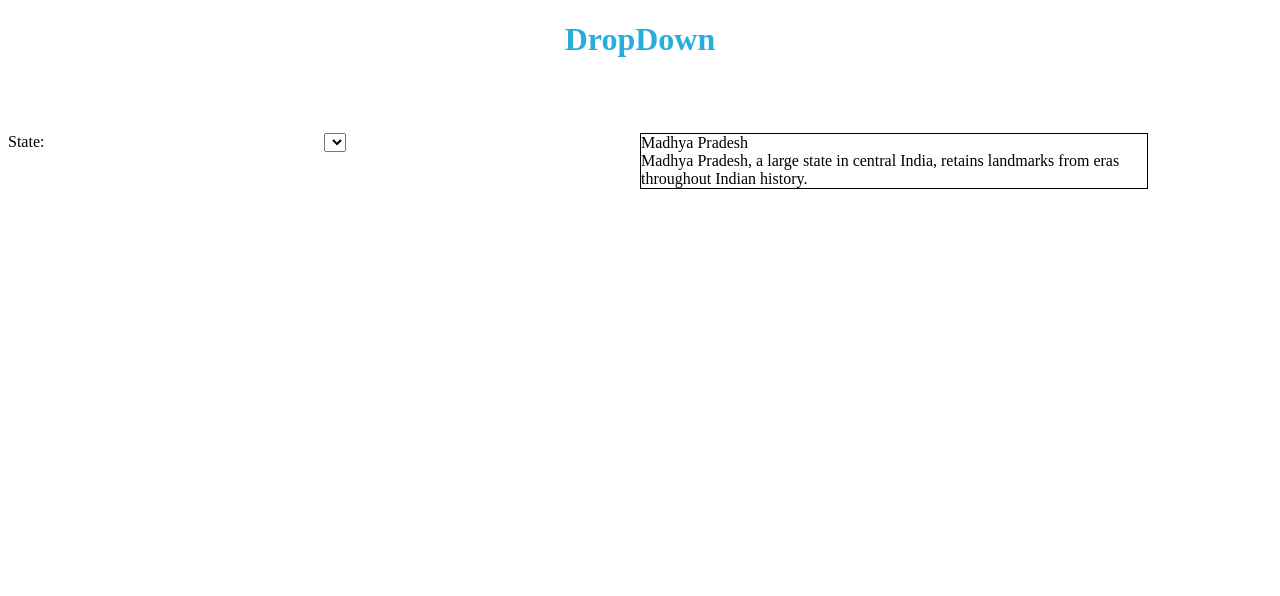
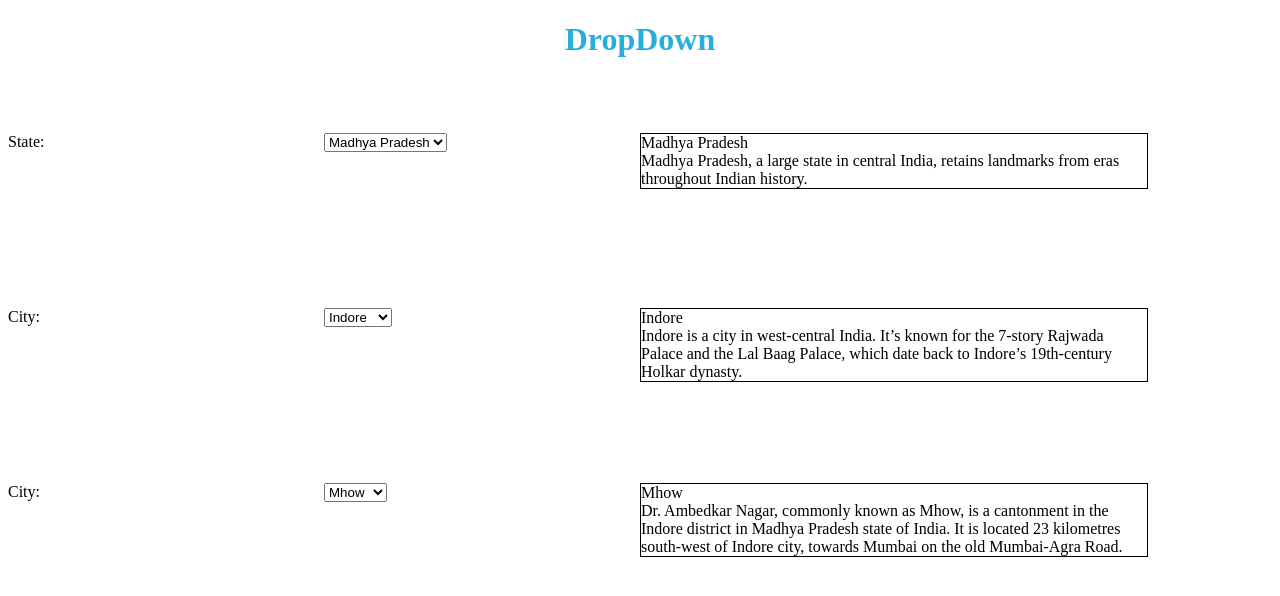
Before and after one commit to JyothirmaiKakumanu/React-will-you-be-my-valentine---Dropdown, a React app: page / in a window 1280 px wide. Built offline with nearby package versions, Linux system fonts and the light colour scheme.

Commit message:
committed

```diff
--- a/src/components/CityDetails.js
+++ b/src/components/CityDetails.js
@@ -1,9 +1,22 @@
-import React from 'react';
+import React, { useState } from 'react';
+import LandmarkDetails from './LandmarkDetails';
 
 const CityDetails = ({cityList,cityname,setcity}) => {
 
     console.log("in city details");
     console.log(`cityName${cityList[0].name}`);
+    const [landmark,setLandmark] = useState(0);
+
+
+    const cityOptions =(arr)=>{
+        console.log("inside city options");
+        let cities = arr.map((city,index)=>{
+            console.log("in city fun"+arr[index].name);
+            return <option key ={index} value={index}>{arr[index].name}</option>
+        })
+        return cities;
+    }
+
     return (
         <>
         {/* <br/> */}
@@ -14,20 +27,21 @@ const CityDetails = ({cityList,cityname,setcity}) => {
                 <select id="city" value={cityname}
                 onChange={event=>{
                     let cityname = parseInt(event.target.value);
-                    setState(cityname);
+                    setcity(cityname);
                 }}>
                 {/* let index =0; */}
-                cityList.map((item,index)={
-                    <option value={index}>{item.name}</option>
-                })
+               {cityOptions(cityList)}
 
-                    {/* <option value="0">Madhya Pradesh</option>
-                    <option value="1">Jkarkhand</option>
-                    <option value="2">Assam</option>
-                    <option value="3">Bihar</option> */}
                 </select>
             </div>
+            <div id="city-description">
+                {cityList[cityname].name}
+                <br/>
+                {cityList[cityname].description}
+            </div>
         </div>
+        <LandmarkDetails landmarkList={cityList[cityname].landmarks}
+        landmarkName={landmark} setlandmark = {setLandmark}/>
         </>
     );
 };
--- /dev/null
+++ b/src/components/LandmarkDetails.js
@@ -0,0 +1,43 @@
+import React from 'react';
+
+const LandmarkDetails = ({landmarkList,landmarkName,setlandmark}) => {
+
+    console.log(landmarkList[0].name);
+
+
+    const landmarkOptions =(arr)=>{
+        console.log("inside landmark options");
+        let landmarks = arr.map((landmark,index)=>{
+            console.log("in landmark fun"+arr[index].name);
+            return <option key ={index} value={index}>{arr[index].name}</option>
+        })
+        return landmarks;
+    }
+
+    return (
+        <>
+        <div id="landmark-details">
+
+        <label id="landmark-title">City:</label>
+       <div id="landmark-name">
+           <select id="landmark" value={landmarkName}
+           onChange={event=>{
+               let landmarkname = parseInt(event.target.value);
+               setlandmark(landmarkname);
+           }}>
+           {/* let index =0; */}
+          {landmarkOptions(landmarkList)}
+
+           </select>
+       </div>
+       <div id="landmark-description">
+           {landmarkList[landmarkName].name}
+           <br/>
+           {landmarkList[landmarkName].description}
+       </div>
+   </div>
+   </>
+    );
+};
+
+export default LandmarkDetails;
--- a/src/components/StateDetails.js
+++ b/src/components/StateDetails.js
@@ -14,8 +14,9 @@ const StateDetails = ({statesList,stateName,setState}) => {
     //         <option value="0">{stateList[index].name}</option>
     //     })
     // }
+
+    // const [showCity,setShowCity] = useState(false);
     const [cityName,setCity] = useState(0);
-    // const [showCity,setShowCity] = useState(false);
 
     const stateOptions =(arr)=>{
         console.log("inside state options");
@@ -23,6 +24,7 @@ const StateDetails = ({statesList,stateName,setState}) => {
             console.log("in states fun"+arr[index].name);
             return <option key ={index} value={index}>{arr[index].name}</option>
         })
+        return states;
     }
 
 
@@ -57,7 +59,7 @@ const StateDetails = ({statesList,stateName,setState}) => {
 
         </div>
 
-        {/* <CityDetails cityList={statesList[stateName].city} cityname={cityName} setcity = {setCity}/> */}
+        <CityDetails cityList={statesList[stateName].city} cityname={cityName} setcity = {setCity}/>
 
         </>
 
--- a/src/styles/App.css
+++ b/src/styles/App.css
@@ -15,7 +15,7 @@ button{
 	background-color:pink;
 }
 
-#state-details
+#state-details, #city-details , #landmark-details
 {
     width:100%;
     margin: 0 auto;
@@ -32,3 +32,23 @@ button{
     border: 1px solid black;
     width: 40%;
 }
+
+#city-title , #city-name, #city-description{
+    float:left;
+    width:25%;
+}
+
+#city-description{
+    border: 1px solid black;
+    width: 40%;
+}
+
+#landmark-title , #landmark-name, #landmark-description{
+    float:left;
+    width:25%;
+}
+
+#landmark-description{
+    border: 1px solid black;
+    width: 40%;
+}
```
Also changed, not shown: src/components/App.js (+4 -7 lines).
